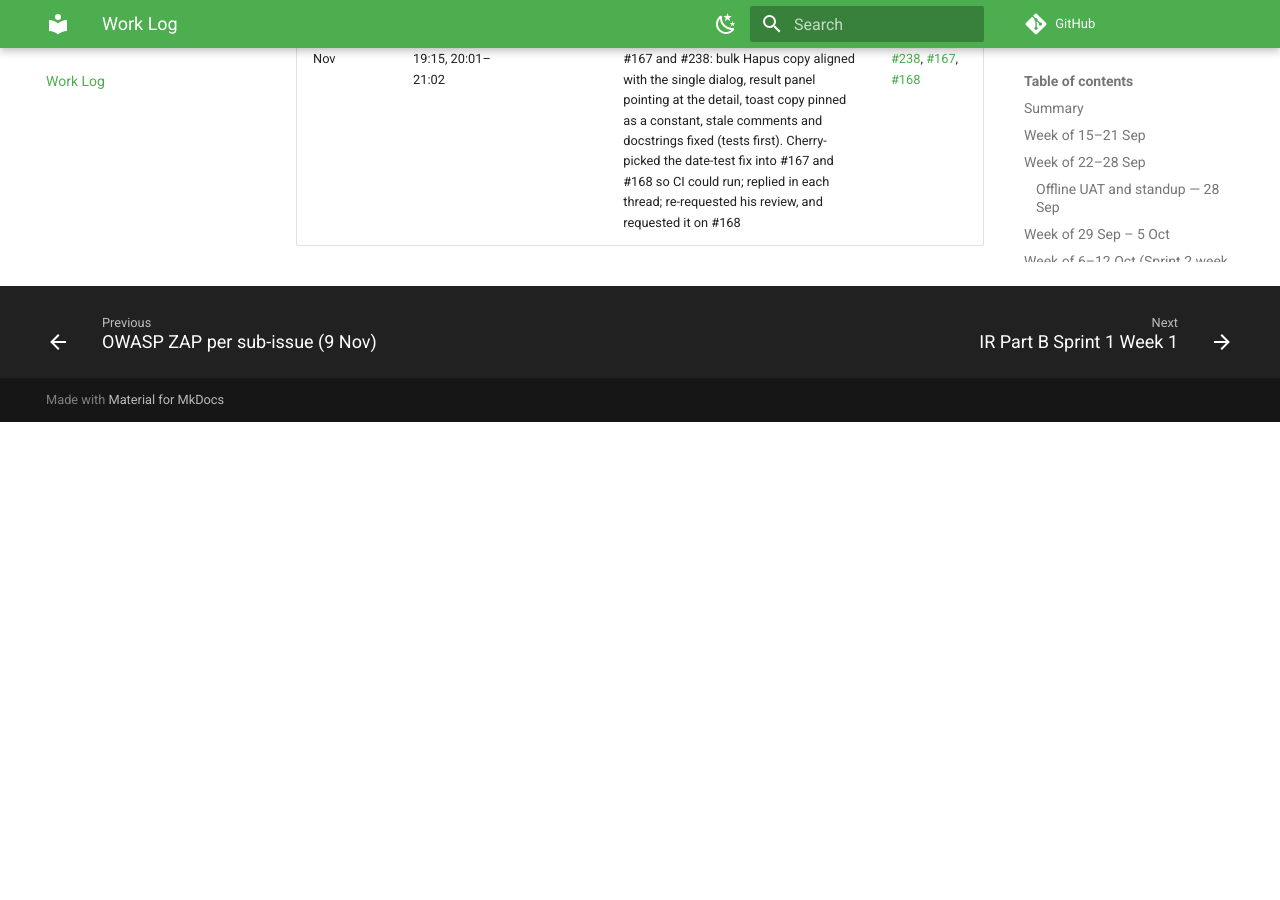
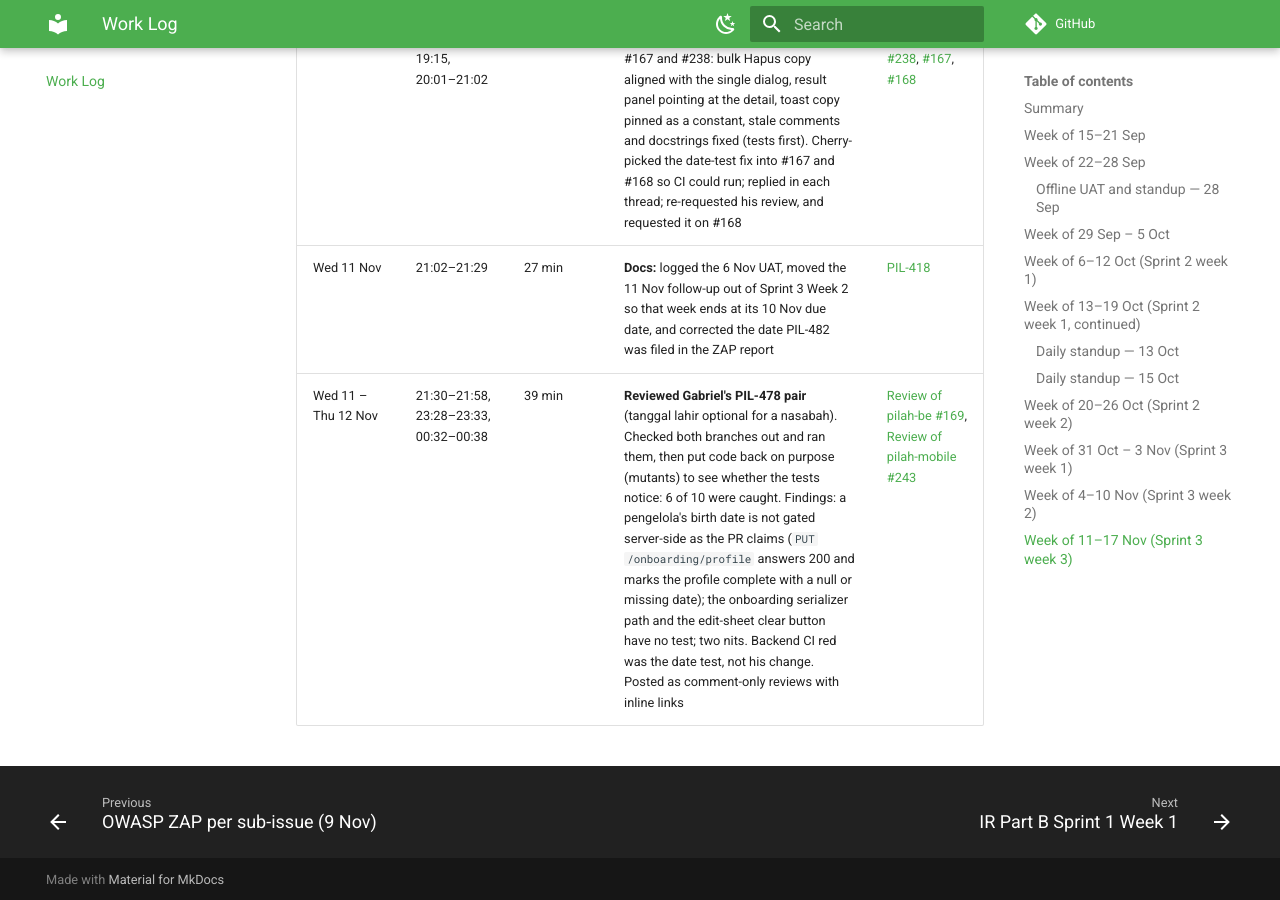
Before and after one commit to mvfi0/pilah-docs, an MkDocs documentation site: the page built from docs/logs/index.md, in a window 1280 px wide and 900 px high, scrolled down 14586 px. Built offline with MkDocs 1.6.1 and Material for MkDocs 9.7.7, drawn with Linux system fonts in a browser that asks for light colours; comment, search, counter and statistics services are not loaded; before the commit the page ends 15008 px from its top, so only the background shows below that.

Commit message:
docs(log): log the review of Gabriel's PIL-478 pair and the 11 Nov docs session
Both rows sit in the Sprint 3 Week 3 section (11 Nov is after the Sprint 3
Week 2 due date of 10 Nov).

OWASP: A09 Logging and Monitoring Failures (the log records the work and its
dates); the review it records covers A04 Insecure Design and A01 Broken
Access Control (a role's required field not enforced server-side), A08
Software and Data Integrity Failures (untested profile path), A05 Security
Misconfiguration, A03 Injection unaffected.

Co-Authored-By: Claude Sonnet 5.5 <noreply@anthropic.com>

```diff
--- a/docs/logs/index.md
+++ b/docs/logs/index.md
@@ -154,3 +154,5 @@ Sprint 3 Week 3 ends on Tuesday 17 Nov, the IR due date. These rows are the foll
 | Date | Time | Duration | Work | Output |
 |---|---|---|---|---|
 | Wed 11 Nov | 18:19–18:20, 19:15, 20:01–21:02 | 1 h 1 min | **Answered Heraldo's change requests** on #167 and #238: bulk Hapus copy aligned with the single dialog, result panel pointing at the detail, toast copy pinned as a constant, stale comments and docstrings fixed (tests first). Cherry-picked the date-test fix into #167 and #168 so CI could run; replied in each thread; re-requested his review, and requested it on #168 | [Replies on #238](https://github.com/bank-sampah-PILAH/pilah-mobile/pull/238#issuecomment-6796891632), [#167](https://github.com/bank-sampah-PILAH/pilah-be/pull/167#issuecomment-6796892408), [#168](https://github.com/bank-sampah-PILAH/pilah-be/pull/168#issuecomment-6796893115) |
+| Wed 11 Nov | 21:02–21:29 | 27 min | **Docs:** logged the 6 Nov UAT, moved the 11 Nov follow-up out of Sprint 3 Week 2 so that week ends at its 10 Nov due date, and corrected the date PIL-482 was filed in the ZAP report | [PIL-418](https://linear.app/pilah-2/issue/PIL-418) |
+| Wed 11 – Thu 12 Nov | 21:30–21:58, 23:28–23:33, 00:32–00:38 | 39 min | **Reviewed Gabriel's PIL-478 pair** (tanggal lahir optional for a nasabah). Checked both branches out and ran them, then put code back on purpose (mutants) to see whether the tests notice: 6 of 10 were caught. Findings: a pengelola's birth date is not gated server-side as the PR claims (`PUT /onboarding/profile` answers 200 and marks the profile complete with a null or missing date); the onboarding serializer path and the edit-sheet clear button have no test; two nits. Backend CI red was the date test, not his change. Posted as comment-only reviews with inline links | [Review of pilah-be #169](https://github.com/bank-sampah-PILAH/pilah-be/pull/169#pullrequestreview-5862861835), [Review of pilah-mobile #243](https://github.com/bank-sampah-PILAH/pilah-mobile/pull/243#pullrequestreview-5862862337) |
```
